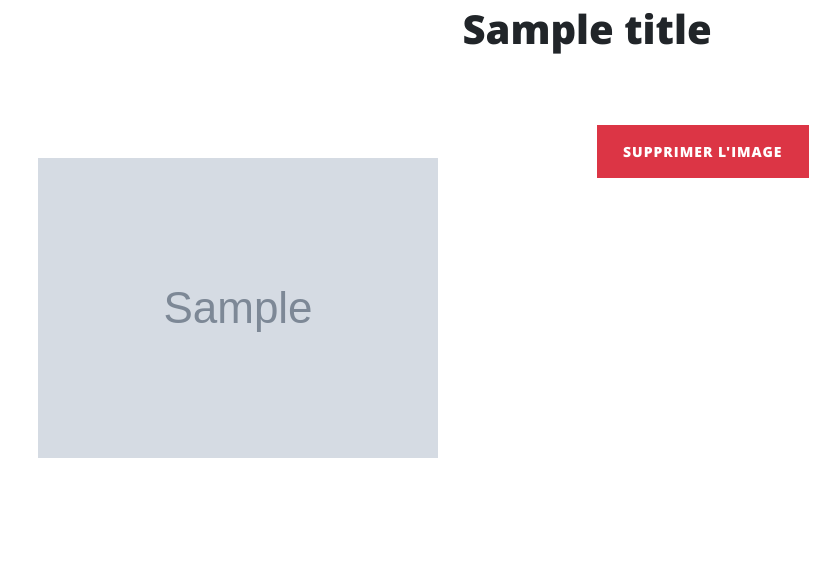
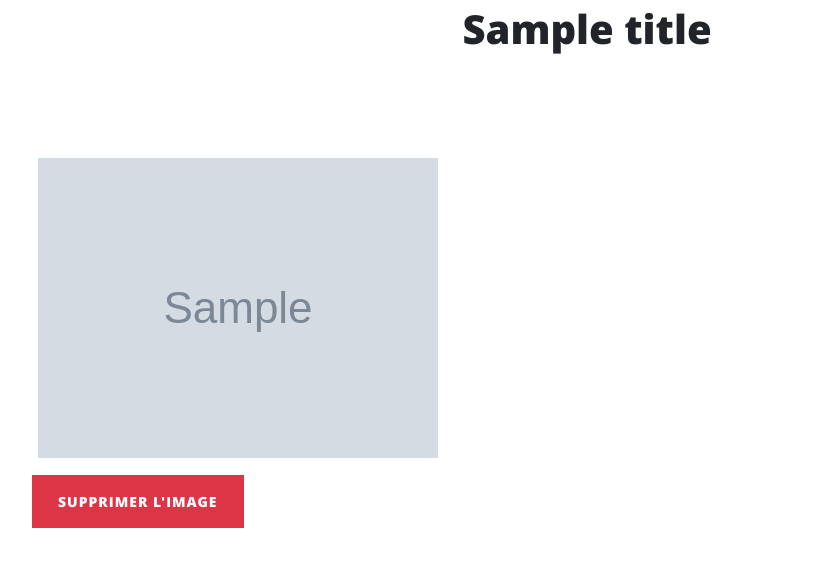
Before and after one commit to CorentinBorges/chloeV2, a Symfony app: template templates/back/deletePics..html.twig in a window 1280 px wide. Shown: the part 67-634 px from the top of the page, without its empty margins (53-893 px from the left). Run offline with Twig, Linux system fonts and the light colour scheme; the template is opened without the code that fills it: most values are stand-ins (such as "Sample title", 1, 10 or a date in 2020); grey boxes marked "Sample" are stand-in pictures; some libraries are stand-ins or nearby versions; some web fonts are replaced.

Commit message:
adaptativ for vack ok

```diff
--- a/public/css/delPic.css
+++ b/public/css/delPic.css
@@ -1,13 +1,20 @@
+/*.del-gallery {*/
+/*    -webkit-column-count: 3;*/
+/*    -moz-column-count: 3;*/
+/*    column-count: 3;*/
+/*    -webkit-column-width: 33%;*/
+/*    -moz-column-width: 33%;*/
+/*    column-width: 33%; }*/
+
 .del-gallery {
     -webkit-column-count: 3;
     -moz-column-count: 3;
-    column-count: 3;
-    -webkit-column-width: 33%;
-    -moz-column-width: 33%;
-    column-width: 33%; }
-.del-gallery .pics {
-    -webkit-transition: all 350ms ease;
-    transition: all 350ms ease; }
+    column-count: 2;
+}
+
+/*.del-gallery .pics {*/
+/*    -webkit-transition: all 350ms ease;*/
+/*    transition: all 350ms ease; }*/
 
 
 
@@ -21,7 +28,6 @@
         -webkit-column-width: 100%;
         -moz-column-width: 100%;
         column-width: 100%;
-
     }
 }
 
--- a/public/css/gallery.css
+++ b/public/css/gallery.css
@@ -83,8 +83,6 @@
 
 .close-but
 {
-
     transform: scale(2);
     z-index: 152;
-
 }
--- a/src/Repository/PictureRepository.php
+++ b/src/Repository/PictureRepository.php
@@ -58,7 +58,6 @@ class PictureRepository extends ServiceEntityRepository
         $this->getEntityManager()->remove($pic);
         $this->getEntityManager()->flush();
         $filesystem->remove('images/' . $pic->getFileName());
-
     }
 
 
--- a/templates/back/deletePics..html.twig
+++ b/templates/back/deletePics..html.twig
@@ -3,17 +3,20 @@
 {% block stylesheets %}
     {{ parent() }}
     <link rel="stylesheet" href="{{ asset('css/gallery.css') }}">
+    <link rel="stylesheet" href="{{ asset('css/delPic.css') }}">
+
 {% endblock %}
 {# todo: improve checked when change#}
 {% block body %}
-    <div class="gallery2 container " id="gallery">
+    <div class="del-gallery container " id="gallery">
         {% for picture in pictures %}
-            <div class=" pics animation all 2 mb-0  mt-5">
+            <div class=" animation all 2 mb-0  mt-5">
                 <button>  <img title='{{ picture.title }}' class="justify-content-center text-center" id="{{ picture.id }}" src="{{ asset('images/'~ picture.fileName) }}" alt="{{ picture.alt }}"></button>
+                <button type="button" class="btn btn-danger mt-3" data-toggle="modal" data-target="{{ "#delete" ~ picture.id }}">
+                    Supprimer l'image
+                </button>
             </div>
-            <button type="button" class="btn btn-danger mt-3" data-toggle="modal" data-target="{{ "#delete" ~ picture.id }}">
-                Supprimer l'image
-            </button>
+
 
             <!-- Modal -->
             <div class="modal fade" id="{{ "delete" ~ picture.id }}" tabindex="-1" role="dialog" aria-labelledby="exampleModalLabel" aria-hidden="true">
```
Also changed, not shown: templates/back/editPics.html.twig (+6 -4 lines).
